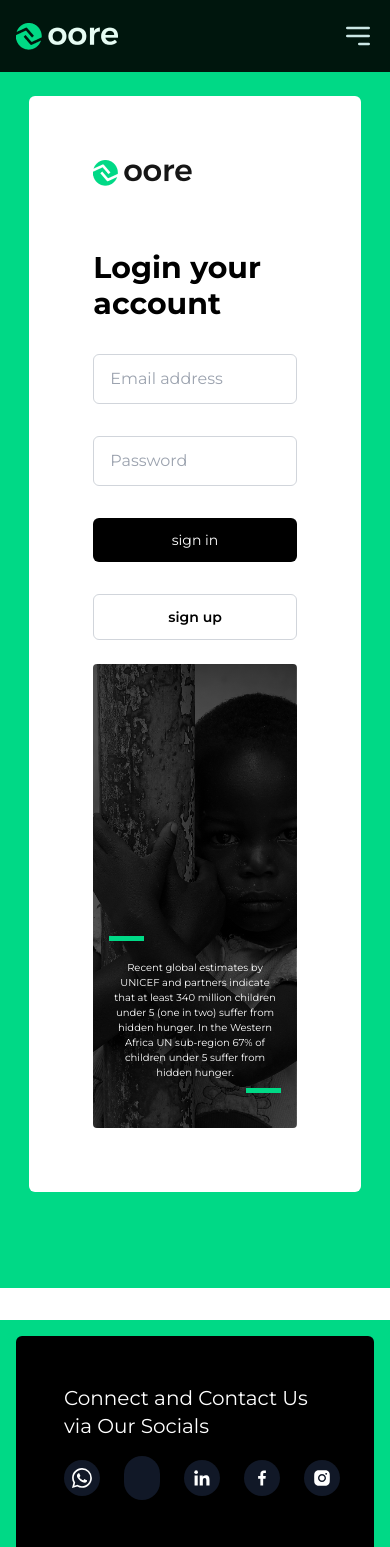
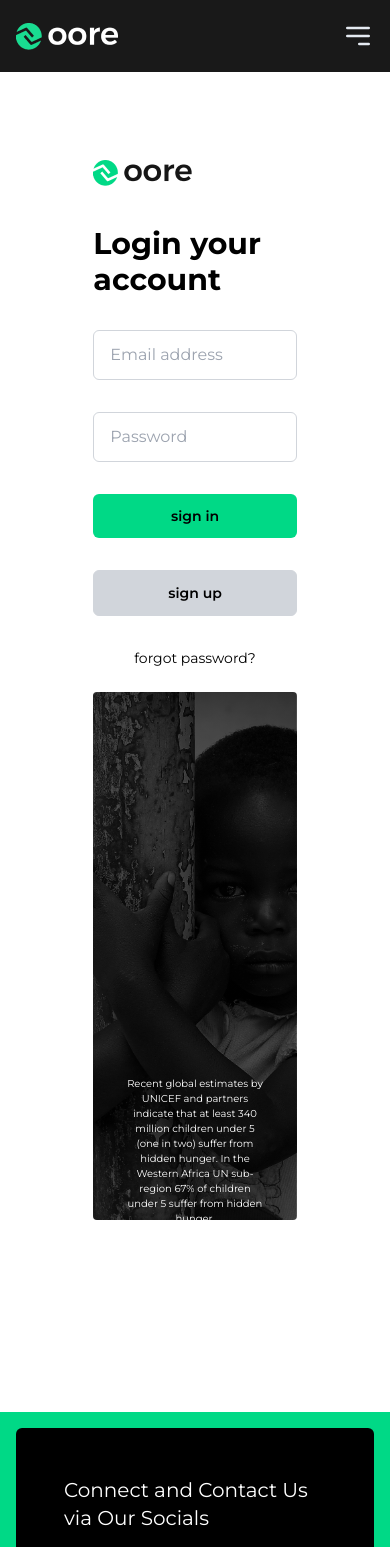
Before and after one commit to Oorecharity/Oore, a Next.js app: page /login in a window 390 px wide. Shown: the top 1547 px of the page. Built offline with nearby package versions, Linux system fonts and the light colour scheme; some icons are missing.

Commit message:
changed the mobile view

```diff
--- a/src/app/login/page.jsx
+++ b/src/app/login/page.jsx
@@ -7,10 +7,10 @@ import "./login.css"
 
 const Login = () => {
   return (
-    <div className="bg-green py-24">
+    <div className="py-24">
       <div className="w-[85%] mx-auto bg-white p-16 rounded-md grid lg:grid-cols-2 grid-cols-1 gap-6">
         <div>
-          <div className="mb-16">
+          <div className="mb-10">
             <Link href="/">
               <Image
                 src={logo}
@@ -41,19 +41,19 @@ const Login = () => {
                 className="mt-8 block w-full px-4 py-3 border border-gray-300 rounded-md focus:outline-none focus:ring-1 focus:ring-green"
               />
 
-              <button type="submit" className="mt-8 block w-full px-4 py-3 bg-black text-white rounded-md text-sm hover:font-semibold hover:text-black hover:bg-green transition all-ease duration-300">sign in</button>
-              <button type="submit" className="mt-8 block w-full px-4 py-3 border border-gray-300 rounded-md text-sm font-semibold hover:bg-green transition all-ease duration-300">sign up</button>
+              <button type="submit" className="mt-8 block w-full px-4 py-3 rounded-md text-sm hover:font-semibold bg-green hover:bg-green-600 transition all-ease duration-300 font-semibold">sign in</button>
+              <button type="submit" className="mt-8 block w-full px-4 bg-gray-300 py-3 border border-gray-300 rounded-md text-sm font-semibold hover:bg-green transition all-ease duration-300">sign up</button>
+
+              <div className="text-center gray-300 text-sm mt-8">
+                <Link href="/">forgot password?</Link>
+              </div>
             </form>
           </div>
         </div>
         <div>
-        <div className="lg:w-[70%] m-auto p-4 img h-[29rem] rounded">
-          <div className="pt-64">
-              <hr className="w-[20%] h-6 pb-2 border-green" />
-              <p className='text-[10px] text-center text-white'>Recent global estimates by UNICEF and partners indicate that at least 340 million children under 5 (one in two) suffer from hidden hunger. In the Western Africa UN sub-region 67% of children under 5 suffer from hidden hunger.</p>
-              <div className="flex items-right justify-end pt-2" >
-                <hr className="w-[20%] border-green" />
-              </div>
+        <div className="lg:w-[75%] m-auto p-8 img h-[33rem] rounded">
+          <div className="pt-[22rem]">
+            <p className='text-[10px] text-center text-white'>Recent global estimates by UNICEF and partners indicate that at least 340 million children under 5 (one in two) suffer from hidden hunger. In the Western Africa UN sub-region 67% of children under 5 suffer from hidden hunger.</p>
           </div>
         </div>
         </div>
--- a/src/app/signup/page.jsx
+++ b/src/app/signup/page.jsx
@@ -18,20 +18,21 @@ const Signup = () => {
   };
 
   return (
-    <div className="login bg-green py-16 lg:h-screen">
+    <div className="login py-16 ">
       <div className="w-[85%] mx-auto bg-white p-8 rounded-md flex flex-col justify-center items-center">
         <div className=''>
-          <div className="mb-12">
-            <Link href="/">
+          <div className="mb-12 grid place-items-center">
+            <Link href="/" className='mt-8'>
               <Image
                 src={logo}
                 placeholder="blur"
                 alt='logo'
               />
             </Link>
+            <h1 className="text-2xl font-bold text-left my-6">Create Your account</h1>
+
           </div>
           <div className="mt-8">
-            <h1 className="text-3xl font-bold text-left mb-8">Create Your account</h1>
             <div className="lg:grid grid-cols-2 gap-6">
               <form className="w-full max-w-md">
                 <input
@@ -89,10 +90,10 @@ const Signup = () => {
                   }
                 </select>
               </form>
-              <div className='mt-4'>
-                <p className='text-gray-500'>Already have an account? <span className='text-black hover:text-green transition all-ease duration-300'> <Link href="/login ">Login</Link></span></p>
-              </div>
-              <button type="submit" className="mt-4 block w-full max-w-md px-4 py-3 bg-black text-white rounded-md text-sm hover:font-semibold hover:bg-green transition all-ease duration-300">sign up</button>
+            </div>
+            <div className='grid place-items-center mt-8'>
+              <button type="submit" className="mt-4 block w-full max-w-md px-4 py-3 bg-green rounded-md text-sm hover:font-semibold transition all-ease duration-300">sign up</button>
+              <p className='text-gray-500 pt-6'>Already have an account? <span className='text-black hover:text-green transition all-ease duration-300'> <Link href="/login ">Login</Link></span></p>
             </div>
           </div>
         </div>
```
